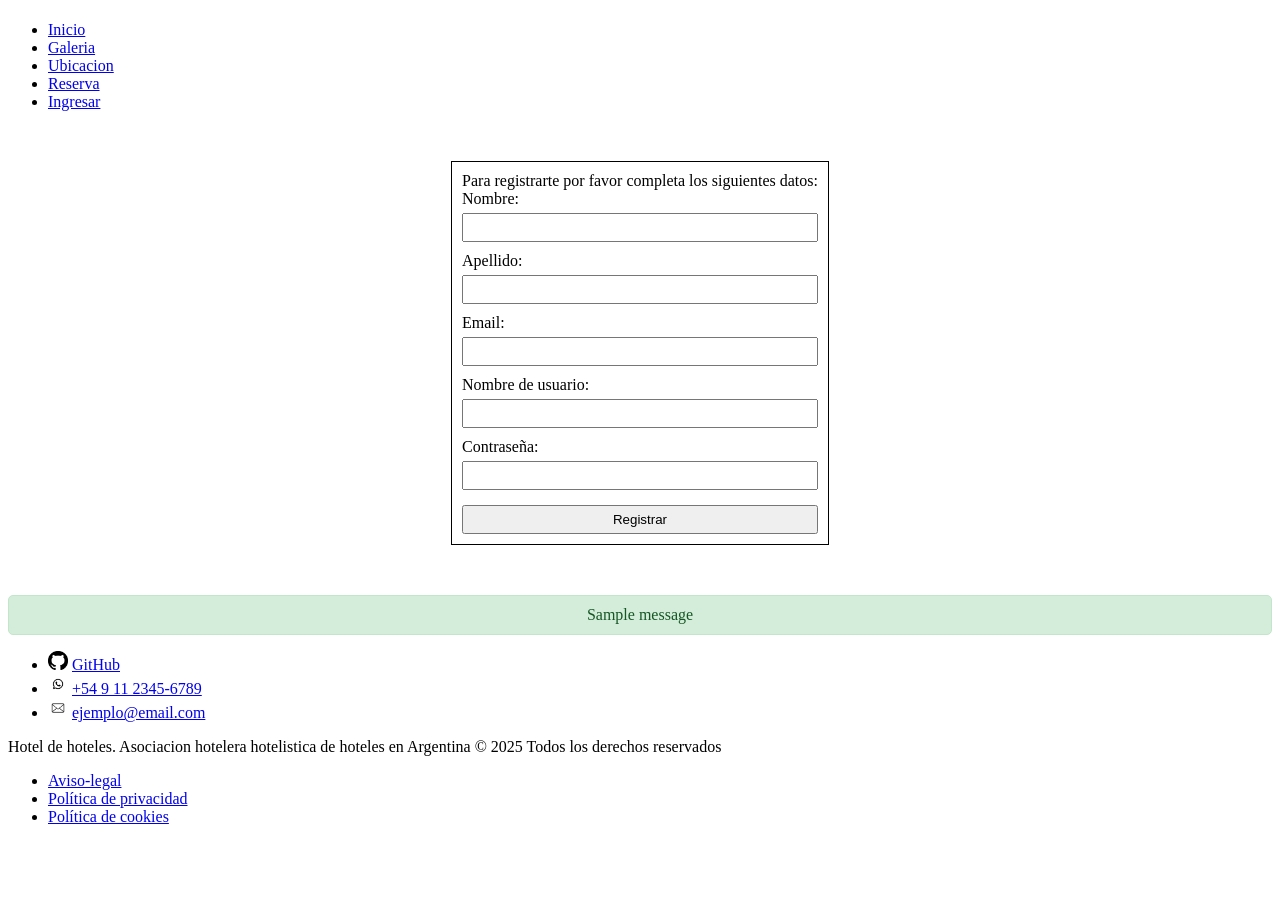
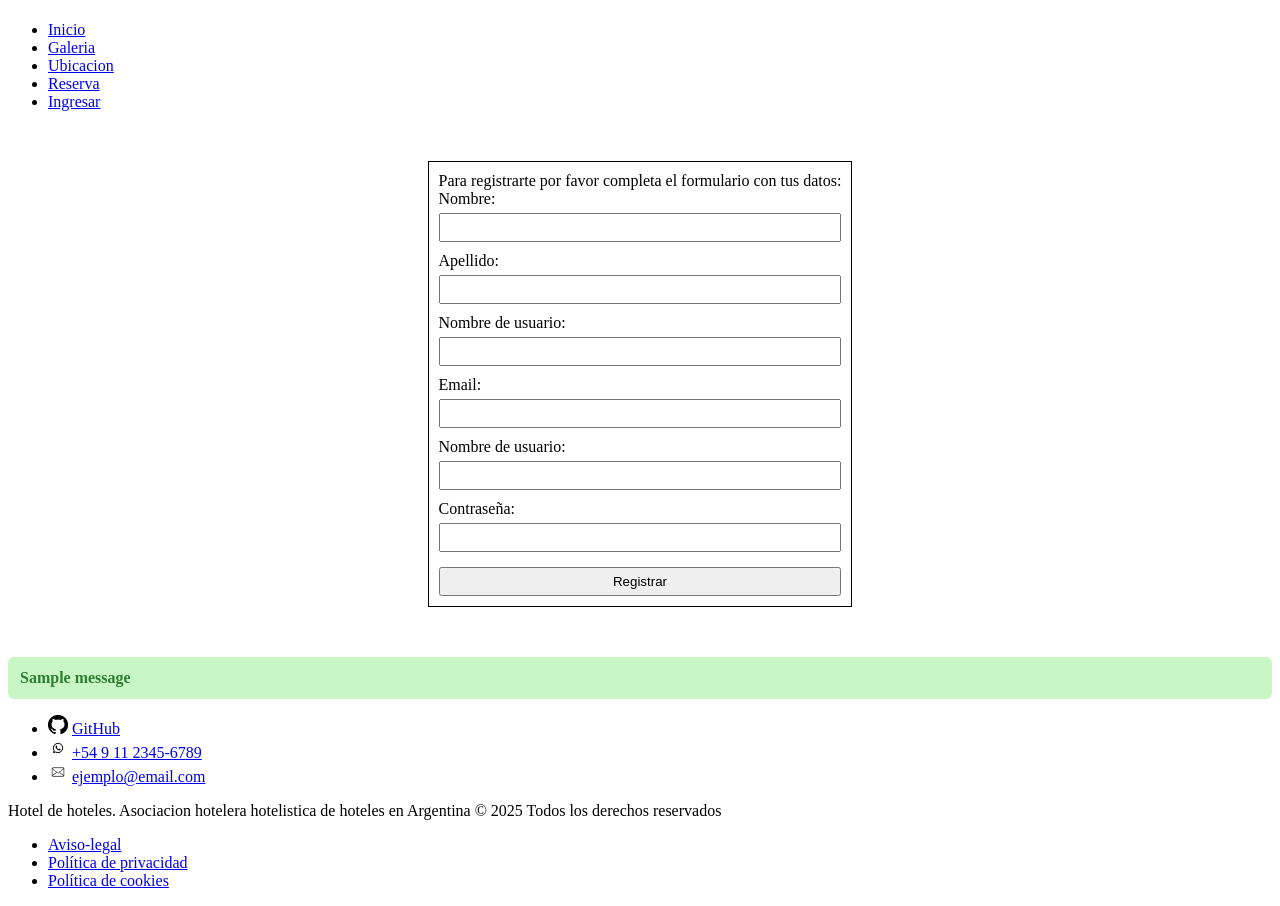
Before and after one commit to ValentinSomoza/Grupo-IDS-TP2, a Flask app: page /registro in a window 1280 px wide. Shown: the part 407-1313 px from the top of the page. Before the commit the page ends 1231 px from the top, so only its background shows below. Run offline with Flask 3, Linux system fonts and the light colour scheme; one stand-in notice (Sample message) is shown; some libraries are stand-ins or nearby versions.

Commit message:
[feature] #23: Linkeo el ingreso y registro de usuario convencional al backend

```diff
--- a/Frontend/app.py
+++ b/Frontend/app.py
@@ -8,8 +8,8 @@ app.secret_key = 'texto-que-debe-existir'
 
 CLIENT_ID = "826779228169-rpf8cnbbu9vue0gtfd2phi78tvn6sj0s.apps.googleusercontent.com"
 
-clientes = [] # Lista donde van los clientes temporal
-BACKEND_URL = "http://127.0.0.1:5001/"
+clientes = [] # TEMPORAL
+BACKEND_URL = "http://127.0.0.1:5001"
 
 @app.route("/")
 def index():
@@ -77,7 +77,7 @@ def reserva():
         }
 
         try:
-            requests.post(BACKEND_URL + "recibirReserva", json=datosReserva)
+            requests.post(BACKEND_URL + "/recibirReserva", json=datosReserva)
             session.clear()
         except Exception as e:
             return f"Error de conexion con el backend: {e}"
@@ -125,15 +125,24 @@ def google_auth():
 @app.route("/ingreso", methods=['GET', 'POST'])
 def ingreso():
     if request.method == 'POST':
-        usuario = request.form['usuario']
-        contraseña = request.form['contraseña']
 
-        for cliente in clientes:
-            if cliente['usuario'] == usuario and cliente['contraseña'] == contraseña:
-                flash (f' Bienvenido, {cliente["nombre"]} !')
-                return redirect(url_for('index'))
+        usuarioIngresado = {
+            'nombreUsuario': request.form['nombreUsuario'],
+            'contraseña': request.form['contraseña']
+        }
 
-        flash('Usuario o contraseña incorrectos')
+        respuesta = requests.post(BACKEND_URL + "/logearUsuario", json=usuarioIngresado)
+        info = respuesta.json()
+
+        if respuesta.status_code == 200:
+            flash(info.get("mensaje", "Inicio de sesion exitoso"), "success")
+        elif respuesta.status_code == 409:
+            flash(info.get("error", "Error al iniciar sesion"), "error")
+        else:
+            flash("Error inesperado al iniciar sesion. Por favor intente nuevamente.", "error")
+
+        print("Frontend: Nuevo ingreso de usuario enviado al backend: ", usuarioIngresado)
+
         return redirect(url_for('ingreso'))
     return render_template('ingreso.html')
 
@@ -141,29 +150,29 @@ def ingreso():
 def registro():
     if request.method == 'POST':
 
-        nuevo_cliente = { # temporal
+        nuevoUsuario = {
             'nombre': request.form['nombre'],
             'apellido': request.form['apellido'],
+            'nombreUsuario': request.form['nombreUsuario'],
             'email': request.form['email'],
             'usuario': request.form['usuario'],
             'contraseña': request.form['contraseña']
         }
 
-        for cliente in clientes:
-            if cliente['usuario'] == nuevo_cliente['usuario']:
-                flash('Ese nombre de usuario ya está registrado! Elige otro por favor')
-                return redirect(url_for('registro'))
-            if cliente['email'] == nuevo_cliente['email']:
-                flash('Ese correo electrónico ya está registrado.')
-                return redirect(url_for('registro'))
+        respuesta = requests.post(BACKEND_URL + "/registrarUsuario", json=nuevoUsuario)
+        info = respuesta.json()
 
-        clientes.append(nuevo_cliente) # temporal
-        flash('Usuario registrado con exito !') # temporal
+        if respuesta.status_code == 200:
+            flash(info.get("mensaje", "Registrado correctamente"), "success")
+        elif respuesta.status_code == 409:
+            flash(info.get("error", "Error en el registro"), "error")
+        else:
+            flash("Error inesperado al registrar usuario.", "error")
 
-        print(clientes) # verifico si se registro bien
-        # aca se deberian guardar el usuario en la base de datos
+        print("Frontend: Nuevo registro de usuario enviado al backend: ", nuevoUsuario)
 
         return redirect(url_for('registro'))
+
     return render_template('registro.html')
 
 
--- /dev/null
+++ b/Frontend/static/css/flash.css
@@ -0,0 +1,26 @@
+.flash {
+  padding: 12px;
+  margin: 10px 0;
+  border-radius: 6px;
+  font-weight: bold;
+}
+
+.flash.success {
+  background-color: #c8f7c5;
+  color: #2e7d32;
+}
+
+.flash.error {
+  background-color: #ffd5d5;
+  color: #c62828;
+}
+
+.flash.warning {
+  background-color: #fff2c6;
+  color: #b88600;
+}
+
+.flash.info {
+  background-color: #dbeafe;
+  color: #1e3a8a;
+}
--- a/Frontend/templates/base.html
+++ b/Frontend/templates/base.html
@@ -9,7 +9,8 @@
         <link rel="stylesheet" href="{{ url_for('static', filename='css/style.css') }}">
         <link rel="stylesheet" href="{{ url_for('static', filename='css/ingreso.css') }}">
         <script src="https://accounts.google.com/gsi/client" async defer></script>
-        <script src="{{ url_for('static', filename='js/google_oauth.js') }}" defer></script
+        <script src="{{ url_for('static', filename='js/google_oauth.js') }}" defer></script>
+        <link rel="stylesheet" href="{{ url_for('static', filename='css/flash.css') }}">
 
     </head>
 
@@ -34,6 +35,16 @@
 
         <!-- Footer -->
          <section id="footer">
+
+            {% with mensajes = get_flashed_messages(with_categories=true) %}
+            {% if mensajes %}
+                {% for categoria, mensaje in mensajes %}
+                <div class="flash {{ categoria }}">
+                    {{ mensaje }}
+                </div>
+                {% endfor %}
+            {% endif %}
+            {% endwith %}
 
          </section>
 
--- a/Frontend/templates/registro.html
+++ b/Frontend/templates/registro.html
@@ -6,13 +6,16 @@
 
 <div class="ingreso-contenedor">
   <form class="ingreso-formulario" method="POST" action="{{ url_for('registro') }}">
-    Para registrarte por favor completa los siguientes datos:
+    Para registrarte por favor completa el formulario con tus datos:
 
     <label for="nombre">Nombre:</label>
     <input type="text" id="nombre" name="nombre" required>
 
     <label for="apellido">Apellido:</label>
     <input type="text" id="apellido" name="apellido" required>
+
+    <label for="nombreUsuario">Nombre de usuario:</label>
+    <input type="text" id="nombreUsuario" name="nombreUsuario" required>
 
     <label for="email">Email:</label>
     <input type="email" id="email" name="email" required>
@@ -27,10 +30,4 @@
   </form>
 </div>
 
-{% if get_flashed_messages() %}
-  <div class="mensajes">
-    {{ get_flashed_messages()[0] }}
-  </div>
-{% endif %}
-
 {% endblock %}
```
Also changed, not shown: Backend/app.py (+29 -0 lines), Frontend/templates/ingreso.html (+2 -8 lines).
